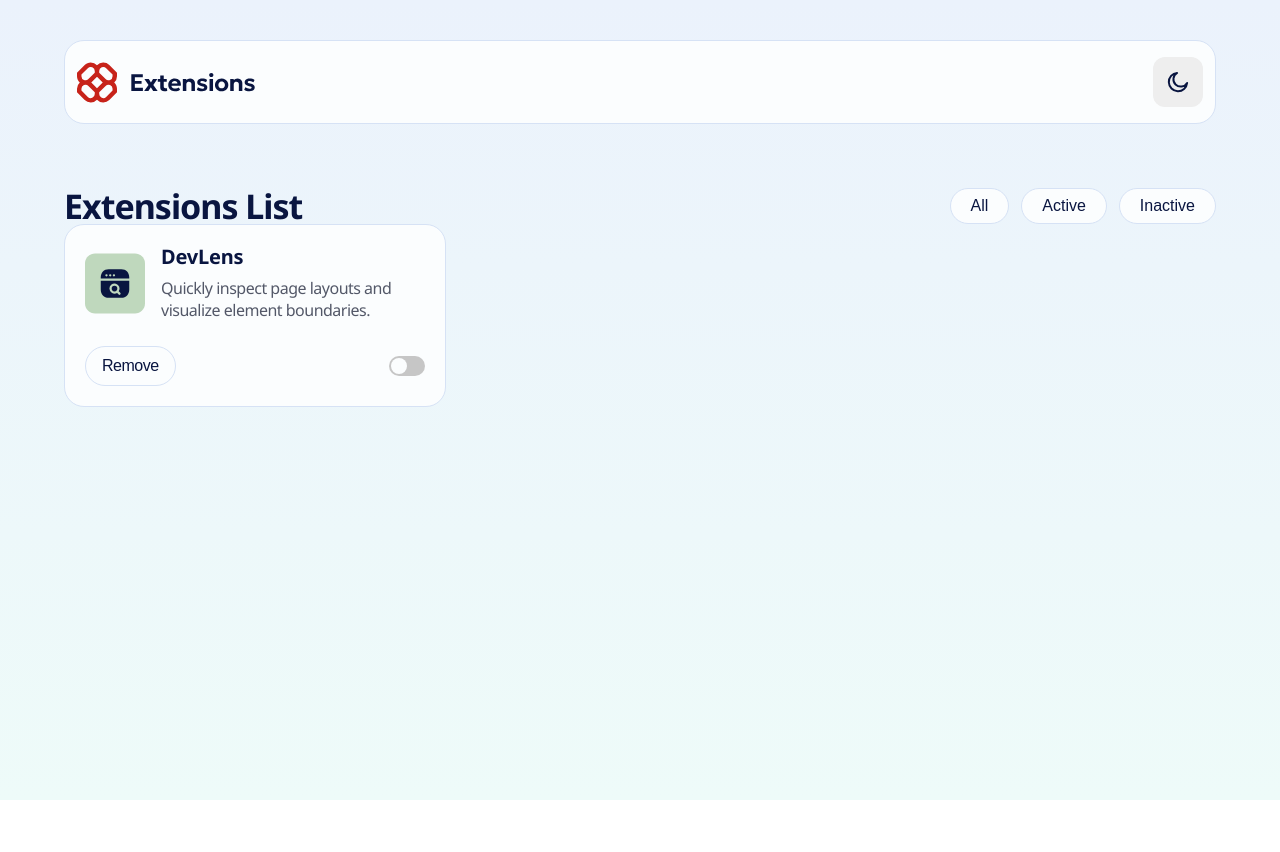
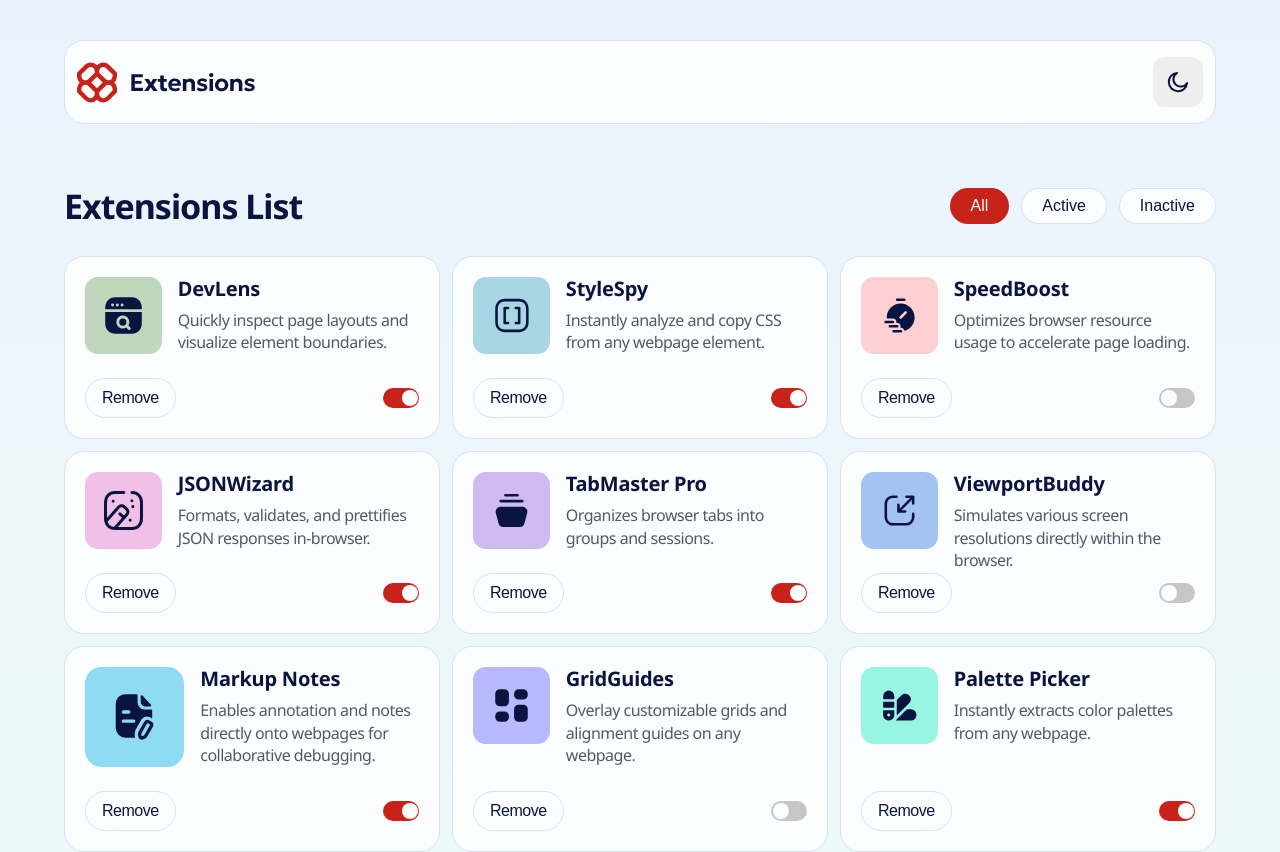
Before and after one commit to CrownedTechie/chrome-extensions-manager, a React (Vite) app: page / in a window 1280 px wide. Shown: the top 852 px of the page. Before the commit the page ends 800 px from the top, so only its background shows below. Built offline with nearby package versions, Linux system fonts and the light colour scheme.

Commit message:
feat:: implement delete functionality and able to toggle state for dummy data

```diff
--- a/src/App.tsx
+++ b/src/App.tsx
@@ -1,16 +1,65 @@
 import "./index.css";
 import { Button, Card, Header, SectionHeader } from "./components";
 import { usePreferredTheme } from "./utils";
+import styled from "styled-components";
+import { data } from "./data";
 import { useState } from "react";
-import { DevLensLogo } from "./assets";
+
+	interface UpdateQueryParams {
+		key: string;
+		value: string | null;
+	};
 
 function App() {
-  const { theme, setTheme } = usePreferredTheme();
-		const [isButtonActive, setIsButtonActive] = useState<boolean>(false);
+	const searchParams = new URLSearchParams(window.location.search);
+	const query = searchParams.get("tab") || "All";
+	const [activeTab, setActiveTab] = useState<string>(query);
+	const [extensionData, setExtensionData] = useState(data);
+	const { theme, setTheme } = usePreferredTheme();
 
-		const handleButtonActive = () => {
-			setIsButtonActive(prev => !prev)
+		const updateQuery = (
+			key: UpdateQueryParams["key"],
+			value: UpdateQueryParams["value"]
+		) => {
+			if (value) {
+				searchParams.set(key, value);
+			} else {
+				searchParams.delete(key);
+			}
+			window.history.pushState({}, "", `${window.location.pathname}?${searchParams}`);
 		};
+
+		const handleTabClick = (tab: string) => {
+			setActiveTab(tab);
+			updateQuery("tab", tab);
+		};
+
+	const handleToggleActive = (title: string, newState: boolean) => {
+		setExtensionData(prevData =>
+			prevData.map(item =>
+				item.name === title
+					? { ...item, isActive: newState }
+					: item
+			)
+		);
+	};
+
+	const handleRemoveExtension = (title: string) => {
+		setExtensionData(prevData =>
+			prevData.filter(item => item.name !== title )
+		)
+	};
+
+
+		const activeCards = extensionData.filter(item => item.isActive);
+		const inactiveCards = extensionData.filter(item => !item.isActive);
+		const filteredCards = {
+			All: extensionData,
+			Active: activeCards,
+			Inactive: inactiveCards
+		}[activeTab] || [];
+
+
   return (
     <>
       <main>
@@ -26,33 +75,55 @@ function App() {
 										<>
 										<Button
 												text="All"
-												isButtonActive={isButtonActive}
-												handleClick={handleButtonActive}
+												isActive={activeTab === "All"}
+												onClick={() => handleTabClick("All")}
 											/>
 											<Button
 												text="Active"
-												isButtonActive={isButtonActive}
-												handleClick={handleButtonActive}
+												isActive={activeTab === "Active"}
+												onClick={() => handleTabClick("Active")}
 											/>
 											<Button
 												text="Inactive"
-												isButtonActive={isButtonActive}
-												handleClick={handleButtonActive}
+												isActive={activeTab === "Inactive"}
+												onClick={() => handleTabClick("Inactive")}
 											/>
 										</>
 									}
 								/>
-
-								<Card
-									theme={theme}
-									title="DevLens"
-									description="Quickly inspect page layouts and visualize element boundaries."
-									logo={DevLensLogo}
-								/>
+								<GridContainer>
+									{filteredCards.map((item, index) => (
+										<Card
+											theme={theme}
+											id={`${index}-${item.name}`}
+											key={item.name}
+											title={item.name}
+											description={item.description}
+											logo={item.logo}
+											isCardActive={item.isActive}
+											onToggleActive={handleToggleActive}
+											onRemoveClick={handleRemoveExtension}
+										/>
+									))}
+								</GridContainer>
 							</section>
       </main>
     </>
   )
 }
 
-export default App
+export default App;
+
+const GridContainer = styled.div`
+	display: grid;
+	grid-template-columns: repeat(1, 1fr);
+	gap: var(--spacing150);
+
+	@media (min-width: 768px) {
+		grid-template-columns: repeat(2, 1fr);
+	}
+
+	@media (min-width: 1024px) {
+		grid-template-columns: repeat(3, 1fr);
+	}
+`;
--- a/src/components/button/index.tsx
+++ b/src/components/button/index.tsx
@@ -48,23 +48,22 @@ const StyledButton = styled.button<IStyledButtonProps>`
 
 interface IButtonProps {
 		text: string;
-		isButtonActive: boolean;
-		handleClick: () => void;
+		isActive: boolean;
+		onClick: () => void;
 };
 
 export const Button = ({
 	text,
-	isButtonActive,
-	handleClick
+	isActive,
+	onClick
 }: IButtonProps) => {
-
 	return (
 			<StyledButton
-					$isActive={isButtonActive}
-     onClick={handleClick}
+				$isActive={isActive}
+				onClick={onClick}
 			>
 					<Typography
-        fontWeight={isButtonActive ? "medium" : "regular"}
+							fontWeight={isActive ? "medium" : "regular"}
 							$textAlign="center"
 					>
 							{text}
--- a/src/components/card/index.tsx
+++ b/src/components/card/index.tsx
@@ -90,18 +90,35 @@ interface ICardProps {
  title: string;
  description: string;
  logo: string;
+ isCardActive: boolean;
+ id: string;
+ onToggleActive?: (title: string, newState: boolean) => void;
+ onRemoveClick: (title: string) => void;
 };
 
 export const Card = ({
  theme,
  title,
  description,
- logo
+ logo,
+ isCardActive,
+ id,
+ onToggleActive,
+ onRemoveClick
 }: ICardProps) => {
  const [openModal, setOpenModal] = useState<boolean>(false);
  const isDarkTheme = theme === "dark";
 
- const handleRemoveItem = () => {
+ const handleToggleSwitch = (newState: boolean) => {
+  if (onToggleActive) {
+   onToggleActive(title, newState);
+  }
+ };
+
+ const handleRemoveClick = () => {
+  if (onRemoveClick) {
+   onRemoveClick(title)
+  }
   setOpenModal(false);
  };
 
@@ -133,7 +150,12 @@ export const Card = ({
      <TextPreset6 text="Remove" />
     </CardButton>
 
-    <SwitchButton />
+    <SwitchButton
+     id={id}
+     name={title}
+     isChecked={isCardActive}
+     toggleSwitch={handleToggleSwitch}
+    />
    </CardActions>
   </CardContainer>
 
@@ -144,7 +166,7 @@ export const Card = ({
     theme={theme}
     isModalOpen={openModal}
     handleCloseModal={() => setOpenModal(false)}
-    handleRemove={handleRemoveItem}
+    handleRemove={handleRemoveClick}
    />
   )}
   </>
--- a/src/components/removeModal/index.tsx
+++ b/src/components/removeModal/index.tsx
@@ -33,7 +33,7 @@ const ModalContainer = styled.dialog`
 
  &::backdrop {
    background-color: rgba(0, 0, 0, 0.5);
-   backdrop-filter: blur(4px);
+   backdrop-filter: blur(3px);
  }
 `;
 
@@ -105,13 +105,13 @@ const handleEscapeClick = (e: EscapeKeyEvent): void => {
    <ModalActions>
     <Button
      text="Remove"
-     isButtonActive={false}
-     handleClick={handleRemove}
+     isActive={false}
+     onClick={handleRemove}
     />
     <Button
      text="Cancel"
-     isButtonActive={false}
-     handleClick={handleCloseModal}
+     isActive={false}
+     onClick={handleCloseModal}
     />
    </ModalActions>
   </ModalContainer>
--- a/src/components/switch/index.tsx
+++ b/src/components/switch/index.tsx
@@ -42,9 +42,26 @@ const SwitchThumb = styled(RadixSwitch.Thumb)`
  }
 `;
 
-export const SwitchButton = () => {
+interface ISwitchButtonProps {
+  id: string,
+  name: string;
+  isChecked: boolean;
+  toggleSwitch: (newState: boolean) => void;
+};
+
+export const SwitchButton = ({
+  id,
+  name,
+  isChecked,
+  toggleSwitch
+}: ISwitchButtonProps) => {
  return (
-  <SwitchRoot>
+  <SwitchRoot
+    id={id}
+    name={name}
+    checked={isChecked}
+    onCheckedChange={toggleSwitch}
+  >
    <SwitchThumb />
   </SwitchRoot>
  )
--- /dev/null
+++ b/src/data.ts
@@ -0,0 +1,80 @@
+import {
+    ConsolePlusLogo, DevLensLogo, DomSnapshotLogo, GridGuidesLogo, JsonWizardLogo,
+    LinkCheckerLogo, MarkupNotesLogo, PalettePickerLogo, SpeedBoostLogo, StyleSpyLogo,
+    TabMasterLogo, ViewportBuddyLogo
+} from "./assets";
+
+export const data = [
+    {
+        logo: DevLensLogo,
+        name: "DevLens",
+        description: "Quickly inspect page layouts and visualize element boundaries.",
+        isActive: true
+    },
+    {
+        logo: StyleSpyLogo,
+        name: "StyleSpy",
+        description: "Instantly analyze and copy CSS from any webpage element.",
+        isActive: true
+    },
+    {
+        logo: SpeedBoostLogo,
+        name: "SpeedBoost",
+        description: "Optimizes browser resource usage to accelerate page loading.",
+        isActive: false
+    },
+    {
+        logo: JsonWizardLogo,
+        name: "JSONWizard",
+        description: "Formats, validates, and prettifies JSON responses in-browser.",
+        isActive: true
+    },
+    {
+        logo: TabMasterLogo,
+        name: "TabMaster Pro",
+        description: "Organizes browser tabs into groups and sessions.",
+        isActive: true
+    },
+    {
+        logo: ViewportBuddyLogo,
+        name: "ViewportBuddy",
+        description: "Simulates various screen resolutions directly within the browser.",
+        isActive: false
+    },
+    {
+        logo: MarkupNotesLogo,
+        name: "Markup Notes",
+        description: "Enables annotation and notes directly onto webpages for collaborative debugging.",
+        isActive: true
+    },
+    {
+        logo: GridGuidesLogo,
+        name: "GridGuides",
+        description: "Overlay customizable grids and alignment guides on any webpage.",
+        isActive: false
+    },
+    {
+        logo: PalettePickerLogo,
+        name: "Palette Picker",
+        description: "Instantly extracts color palettes from any webpage.",
+        isActive: true
+    },
+    {
+        logo: LinkCheckerLogo,
+        name: "LinkChecker",
+        description: "Scans and highlights broken links on any page.",
+        isActive: true
+    },
+    {
+        logo: DomSnapshotLogo,
+        name: "DOM Snapshot",
+        description: "Capture and export DOM structures quickly.",
+        isActive: false
+    },
+    {
+        logo: ConsolePlusLogo,
+        name: "ConsolePlus",
+        description: "Enhanced developer console with advanced filtering and logging.",
+        isActive: true
+    }
+];
--- a/src/index.css
+++ b/src/index.css
@@ -72,11 +72,18 @@ main {
   max-width: 1170px;
   min-width: 320px;
   margin: 0 auto;
-  padding-top: var(--spacing500);
+  padding: var(--spacing500) 0;
   display: flex;
   flex-direction: column;
   justify-items: center;
   gap: var(--spacing800);
+}
+
+section {
+  display: flex;
+  flex-direction: column;
+  justify-items: center;
+  gap: var(--spacing400);
 }
 
 /* Light theme styling */
```
Also changed, not shown: src/assets/index.ts (+11 -0 lines), src/data.json (deleted, +0 -74 lines). Lines whose indentation alone changed are shown as unchanged.
